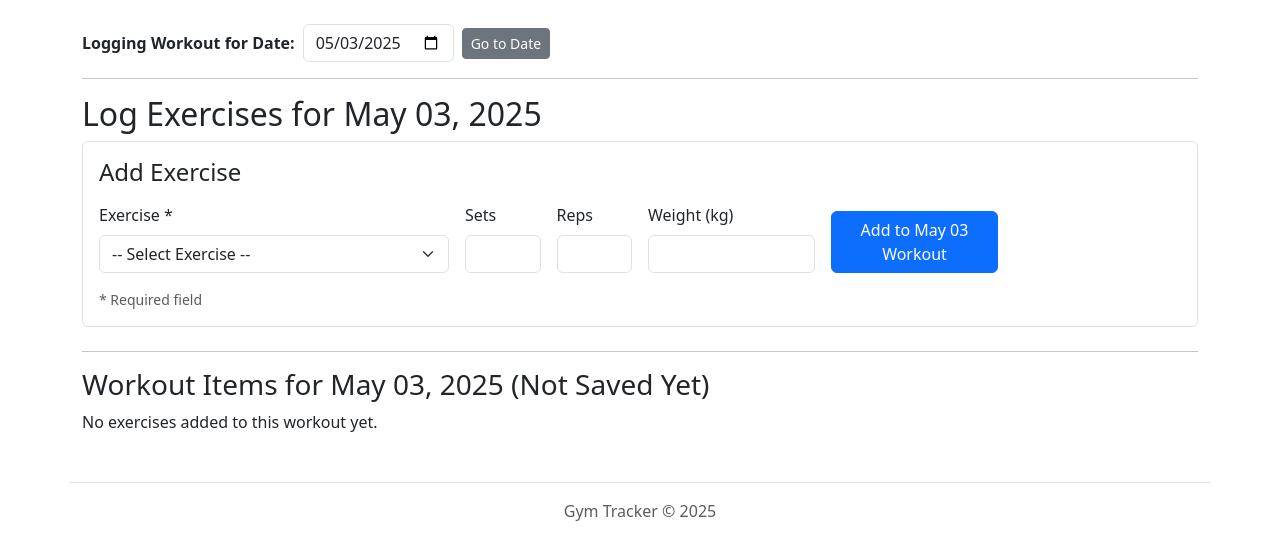
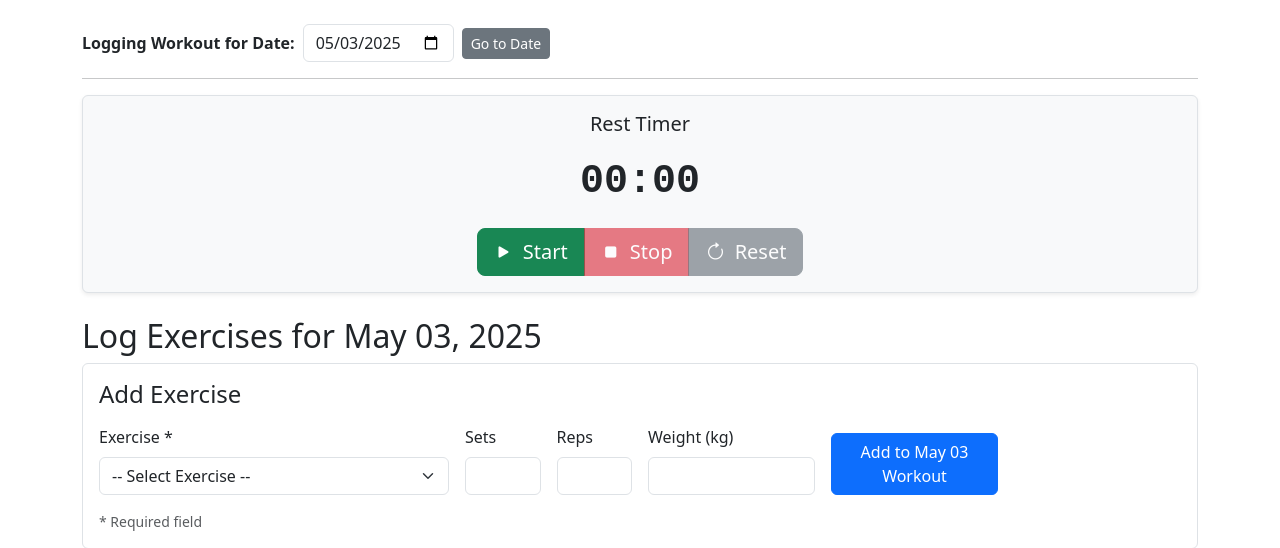
Before and after one commit to karthik9990/gym_tracker_project, a Django app: page /workouts/log/2025-05-03/ in a window 1280 px wide. Shown: the part 56-604 px from the top of the page. Before the commit the page ends 577 px from the top, so only its background shows below. Run offline with Django 5.2, Linux system fonts and the light colour scheme; a user stored in the database is signed in; data comes from the database, SQL or seed files in the repository; both versions use the stored data as it was after the commit.

Commit message:
Added Timer to log_workout.html working well

```diff
--- a/workouts/templates/workouts/log_workout.html
+++ b/workouts/templates/workouts/log_workout.html
@@ -26,11 +26,33 @@
     </form>
 
     <hr>
+    {# --- Rest Timer Section --- #}
+    <div class="mb-4 p-3 border rounded bg-light text-center shadow-sm">
+        <h5 class="mb-3">Rest Timer</h5>
+        <div id="restTimerDisplay" class="fs-1 fw-bold mb-3" style="font-family: 'Courier New', Courier, monospace;">
+            00:00 {# Initial display #}
+        </div>
+        {# --- Button Group --- #}
+        <div class="btn-group" role="group" aria-label="Timer Controls">
+            <button class="btn btn-success btn-lg" id="timerStartBtn">
+                <i class="bi bi-play-fill me-1"></i> Start
+            </button>
+            <button class="btn btn-danger btn-lg" id="timerStopBtn" disabled> {# Initially disabled #}
+                <i class="bi bi-stop-fill me-1"></i> Stop
+            </button>
+            <button class="btn btn-secondary btn-lg" id="timerResetBtn" disabled> {# Initially disabled #}
+                <i class="bi bi-arrow-clockwise me-1"></i> Reset
+            </button>
+        </div>
+        {# --- End Button Group --- #}
+    </div>
+    {# --- End Rest Timer Section --- #}
 
     <h2>Log Exercises for {{ view_date|date:"F d, Y" }}</h2>
 
     <!-- Form to add a single exercise log -->
-    <form method="POST" action="{% url 'workouts:log_workout_date' date_str=view_date_str %}" id="add-exercise-form" class="mb-4 p-3 border rounded">
+    <form method="POST" action="{% url 'workouts:log_workout_date' date_str=view_date_str %}" id="add-exercise-form"
+          class="mb-4 p-3 border rounded">
         {% csrf_token %}
         <input type="hidden" name="action" value="add_item">
         <input type="hidden" name="date" value="{{ view_date_str }}"> {# Context date #}
@@ -69,7 +91,6 @@
         </div>
         <small class="text-muted">* Required field</small>
     </form>
-
     <hr>
 
     <!-- Display current "Cart" items for the specific date -->
@@ -105,4 +126,98 @@
     {% endif %}
 
 </div>
+{% block extra_scripts %}
+    {# Keep any other existing scripts #}
+
+    {# --- Updated Rest Timer Script --- #}
+    <script>
+    document.addEventListener('DOMContentLoaded', function() {
+        const timerDisplay = document.getElementById('restTimerDisplay');
+        const startButton = document.getElementById('timerStartBtn');
+        const stopButton = document.getElementById('timerStopBtn');
+        const resetButton = document.getElementById('timerResetBtn');
+
+        let timerInterval = null; // Stores the interval ID
+        let elapsedSeconds = 0;   // Stores the elapsed time
+        let isRunning = false;    // Tracks if the timer is active
+
+        function formatTime(totalSeconds) {
+            const minutes = Math.floor(totalSeconds / 60);
+            const seconds = totalSeconds % 60;
+            const paddedMinutes = String(minutes).padStart(2, '0');
+            const paddedSeconds = String(seconds).padStart(2, '0');
+            return `${paddedMinutes}:${paddedSeconds}`;
+        }
+
+        function updateDisplay() {
+            timerDisplay.textContent = formatTime(elapsedSeconds);
+        }
+
+        function updateButtonStates() {
+            startButton.disabled = isRunning;
+            stopButton.disabled = !isRunning;
+            // Reset button is enabled only when stopped AND time is not zero
+            resetButton.disabled = isRunning || elapsedSeconds === 0;
+        }
+
+        function startTimer() { // Renamed conceptually to startOrResumeTimer
+            if (isRunning) return; // Prevent multiple intervals
+
+            isRunning = true;
+            // -- MODIFIED LOGIC --
+            // DO NOT reset elapsedSeconds here automatically.
+            // It will continue from where it stopped,
+            // or from 0 if it was previously reset.
+            // --------------------
+
+            if (timerInterval) clearInterval(timerInterval); // Clear just in case
+
+            timerInterval = setInterval(() => {
+                elapsedSeconds++;
+                updateDisplay();
+            }, 1000);
+
+            updateButtonStates(); // Update button enabled/disabled state
+        }
+
+        function stopTimer() {
+            if (!isRunning) return; // Only stop if running
+
+            isRunning = false;
+            if (timerInterval) {
+                clearInterval(timerInterval);
+                timerInterval = null;
+            }
+            updateButtonStates(); // Update button enabled/disabled state
+            // elapsedSeconds remains at the stopped value
+        }
+
+        function resetTimer() {
+             // Stop the timer if it's running
+             if (isRunning) {
+                 if (timerInterval) {
+                     clearInterval(timerInterval);
+                     timerInterval = null;
+                 }
+                 isRunning = false; // Explicitly set running to false
+             }
+             // Reset time and update display/buttons
+             elapsedSeconds = 0;
+             updateDisplay();
+             updateButtonStates();
+         }
+
+        // --- Event Listeners ---
+        startButton.addEventListener('click', startTimer);
+        stopButton.addEventListener('click', stopTimer);
+        resetButton.addEventListener('click', resetTimer);
+
+        // Initialize display and button states
+        updateDisplay();
+        updateButtonStates();
+
+    }); // End DOMContentLoaded
+    </script>
+    {# --- End Rest Timer Script --- #}
 {% endblock %}
+{% endblock %}
```
Also changed, not shown: db.sqlite3. Lines whose indentation alone changed are shown as unchanged.
